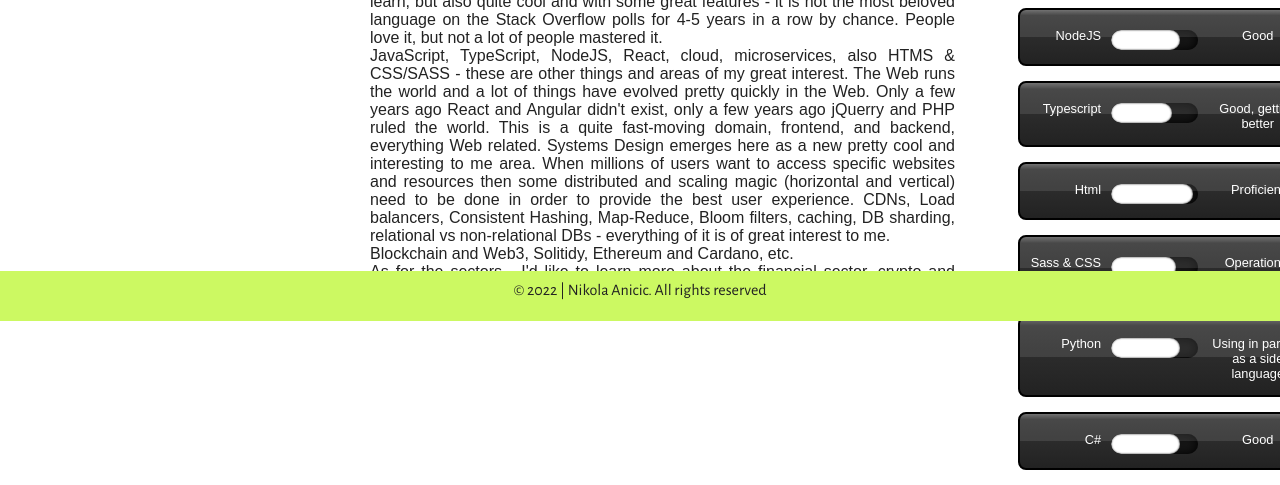
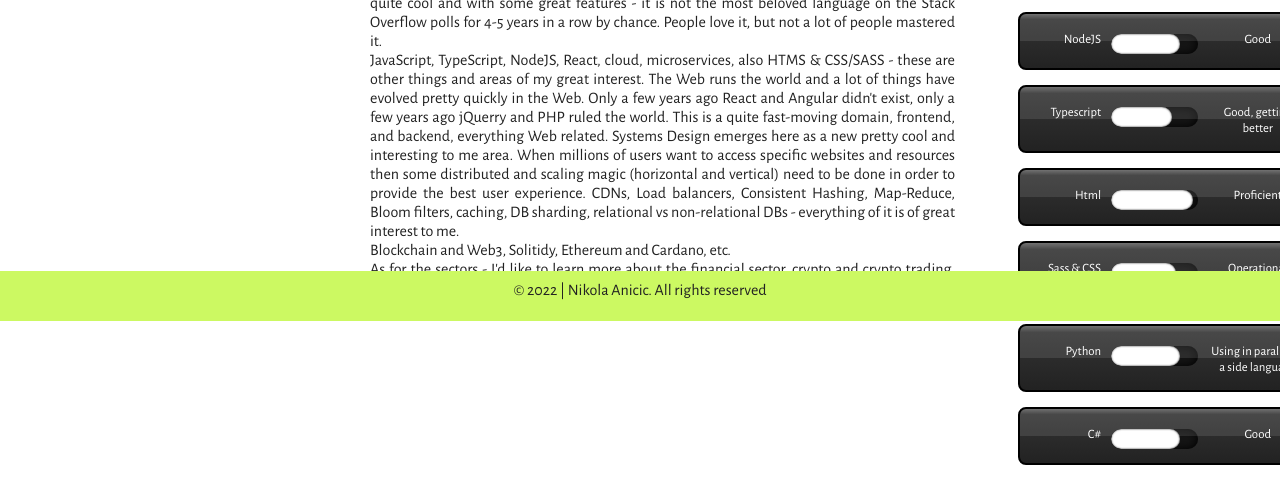
Before and after one commit to anicicn84/aboutme, a website: page skills.html in a window 1280 px wide. Shown: the part 479-964 px from the top of the page. Drawn offline with nearby package versions, Linux system fonts and the light colour scheme; a web font is replaced by a local one.

Commit message:
Font change
Font change to be more consistent

```diff
--- a/scss/main.scss
+++ b/scss/main.scss
@@ -158,12 +158,9 @@ a {
     }
 
     #testimonials {
-      p {
-        ul {
-          font-weight: normal;
-          margin: 0, 20px;
-        }
-      }
+      font-weight: normal;
+      margin: 0, 20px;
+      font-weight: none;
     }
   }
 
@@ -207,7 +204,8 @@ a {
   margin: 0;
   padding: 0;
   box-sizing: border-box;
-  font-family: 'Poppins', sans-serif;
+  font-family: $text-font;
+  //font-family: 'Poppins', sans-serif;
 }
 
 .work-history {
```
Also changed, not shown: css/main.css.
